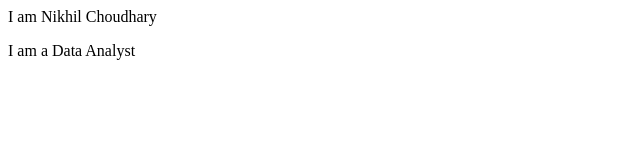
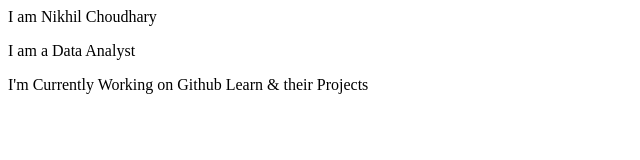
Before and after one commit to nikk-stack-jpg/NewProject, a plain HTML site: page Index.html in a window 1280 px wide. Shown: the whole page, without its empty margins (0-640 px from the left). Drawn offline with Linux system fonts and the light colour scheme.

Commit message:
Add New Line

```diff
--- a/Index.html
+++ b/Index.html
@@ -1,2 +1,3 @@
 <p>I am Nikhil Choudhary</p>
 <p>I am a Data Analyst</p>
+<p>I'm Currently Working on Github Learn & their Projects</p>
```
